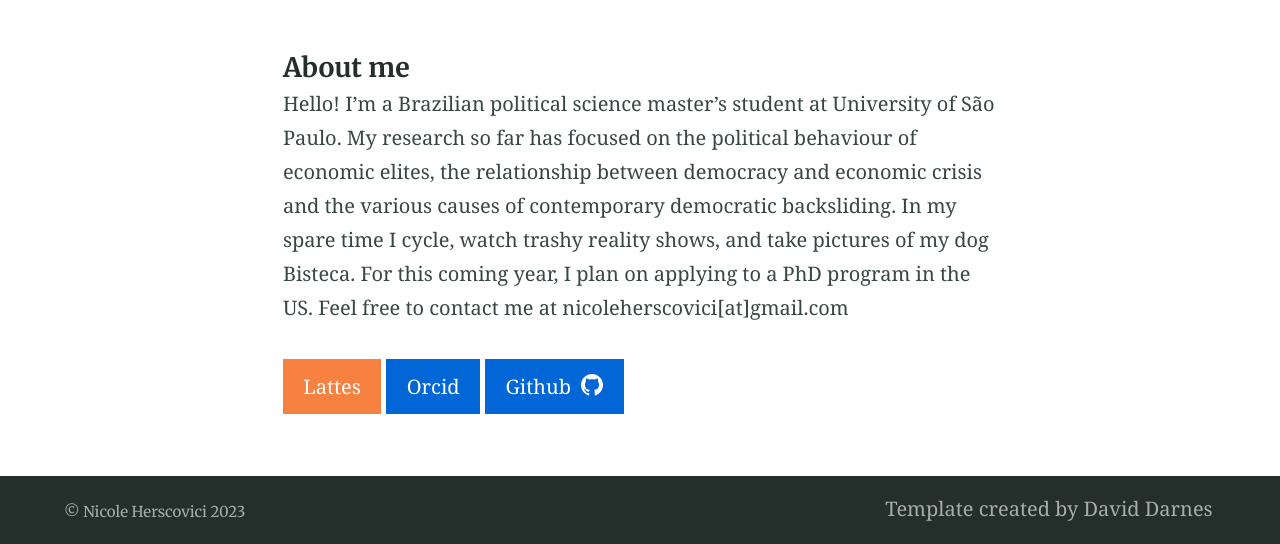
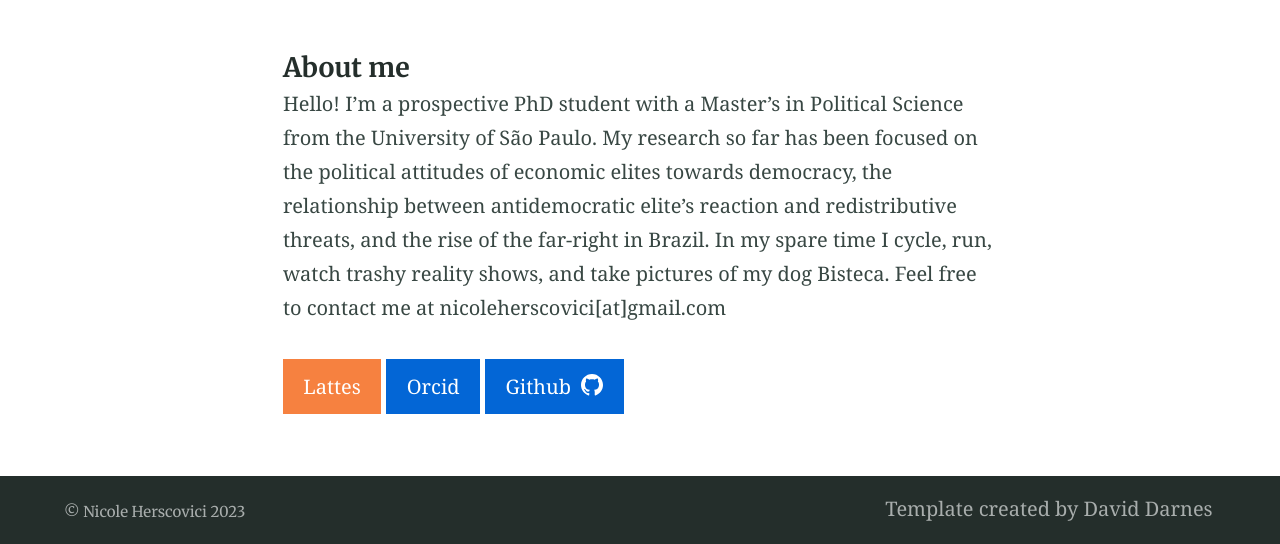
Before and after one commit to nicoleherscovici/nicoleherscovici.github.io, a Jekyll site: the page built from index.md, in a window 1280 px wide. Shown: the part 408-952 px from the top of the page. Built offline with Jekyll 4.4.1, drawn with Linux system fonts in a browser that asks for light colours.

Commit message:
Update index.md

```diff
--- a/index.md
+++ b/index.md
@@ -9,6 +9,6 @@ excerpt: ""
 
 #### About me
 
-Hello! I’m a Brazilian political science master’s student at University of São Paulo. My research so far has focused on the political behaviour of economic elites, the relationship between democracy and economic crisis and the various causes of contemporary democratic backsliding. In my spare time I cycle, watch trashy reality shows, and take pictures of my dog Bisteca. For this coming year, I plan on applying to a PhD program in the US. Feel free to contact me at nicoleherscovici[at]gmail.com
+Hello! I’m a prospective PhD student with a Master's in Political Science from the University of São Paulo. My research so far has been focused on the political attitudes of economic elites towards democracy, the relationship between antidemocratic elite's reaction and redistributive threats, and the rise of the far-right in Brazil. In my spare time I cycle, run, watch trashy reality shows, and take pictures of my dog Bisteca. Feel free to contact me at nicoleherscovici[at]gmail.com
 
 {% include button.html text="Lattes" link="http://lattes.cnpq.br/1112485617258357" color="#f68140" %} {% include button.html text="Orcid" link="https://orcid.org/0000-0002-6043-210X" color="#0366d6" %}  {% include button.html text="Github" icon="github" link="https://github.com/nicoleherscovici" color="#0366d6" %}
```
